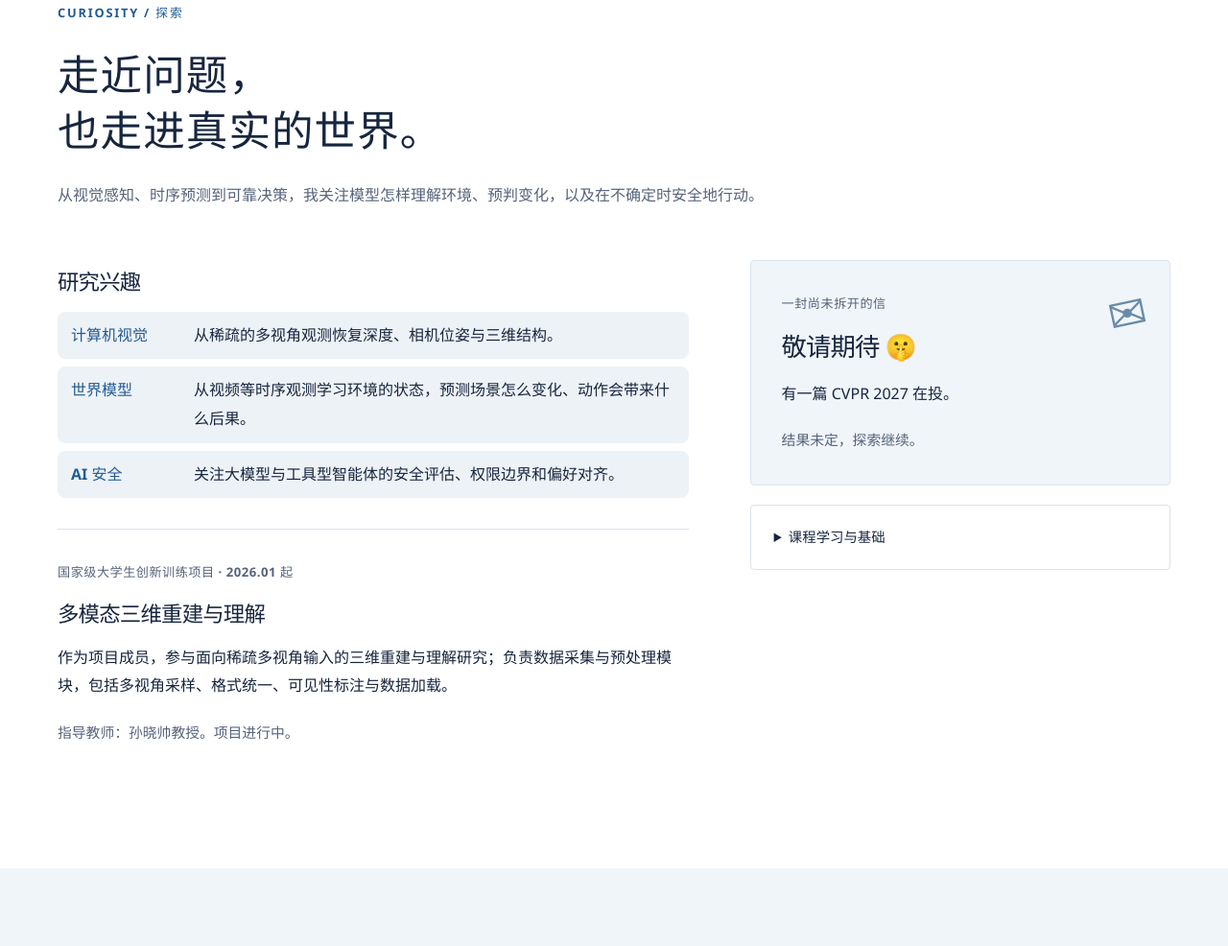
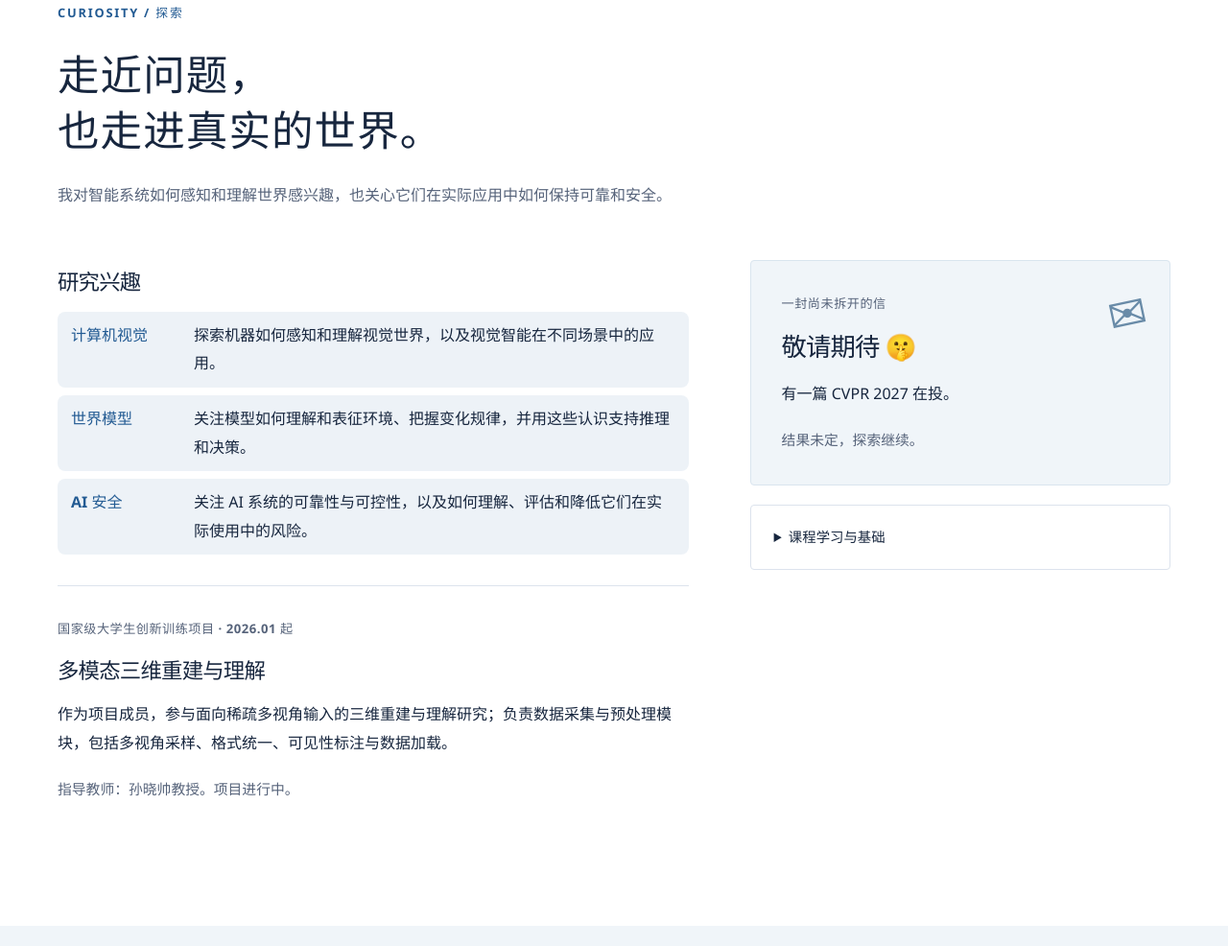
Before and after one commit to ChenYueqi2024/chenyueqi2024.github.io, a plain HTML site: page academic/index.html in a window 1280 px wide. Shown: the part 1047-2033 px from the top of the page at 96% size. Drawn offline with Linux system fonts and the light colour scheme.

Commit message:
Broaden research interests on personal pages

```diff
--- a/academic/index.html
+++ b/academic/index.html
@@ -43,14 +43,14 @@
       <div><strong>400+<span>h</span></strong><p>累计志愿服务</p></div>
     </section>
     <section class="section-wrap section-space" id="research" aria-labelledby="research-title">
-      <div class="section-heading"><p class="eyebrow">CURIOSITY / 探索</p><h2 id="research-title">走近问题，<br>也走进真实的世界。</h2><p>从视觉感知、时序预测到可靠决策，我关注模型怎样理解环境、预判变化，以及在不确定时安全地行动。</p></div>
+      <div class="section-heading"><p class="eyebrow">CURIOSITY / 探索</p><h2 id="research-title">走近问题，<br>也走进真实的世界。</h2><p>我对智能系统如何感知和理解世界感兴趣，也关心它们在实际应用中如何保持可靠和安全。</p></div>
       <div class="research-layout">
         <article class="research-main">
           <h3>研究兴趣</h3>
           <ul class="research-interests">
-            <li><strong>计算机视觉</strong><span>从稀疏的多视角观测恢复深度、相机位姿与三维结构。</span></li>
-            <li><strong>世界模型</strong><span>从视频等时序观测学习环境的状态，预测场景怎么变化、动作会带来什么后果。</span></li>
-            <li><strong>AI 安全</strong><span>关注大模型与工具型智能体的安全评估、权限边界和偏好对齐。</span></li>
+            <li><strong>计算机视觉</strong><span>探索机器如何感知和理解视觉世界，以及视觉智能在不同场景中的应用。</span></li>
+            <li><strong>世界模型</strong><span>关注模型如何理解和表征环境、把握变化规律，并用这些认识支持推理和决策。</span></li>
+            <li><strong>AI 安全</strong><span>关注 AI 系统的可靠性与可控性，以及如何理解、评估和降低它们在实际使用中的风险。</span></li>
           </ul>
           <hr>
           <p class="small-label">国家级大学生创新训练项目 · 2026.01 起</p>
```
Also changed, not shown: life/index.html (+1 -1 lines).
